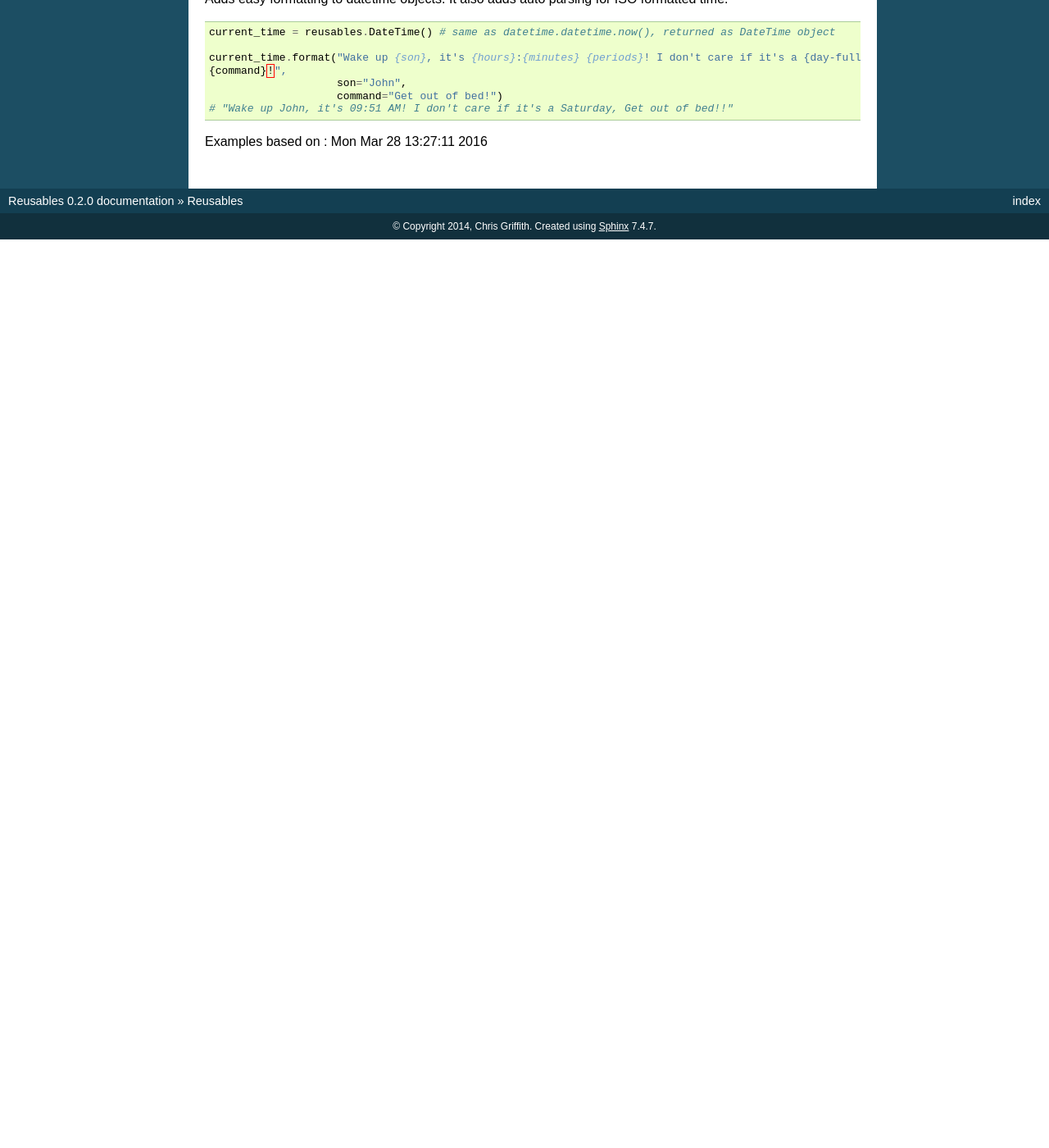
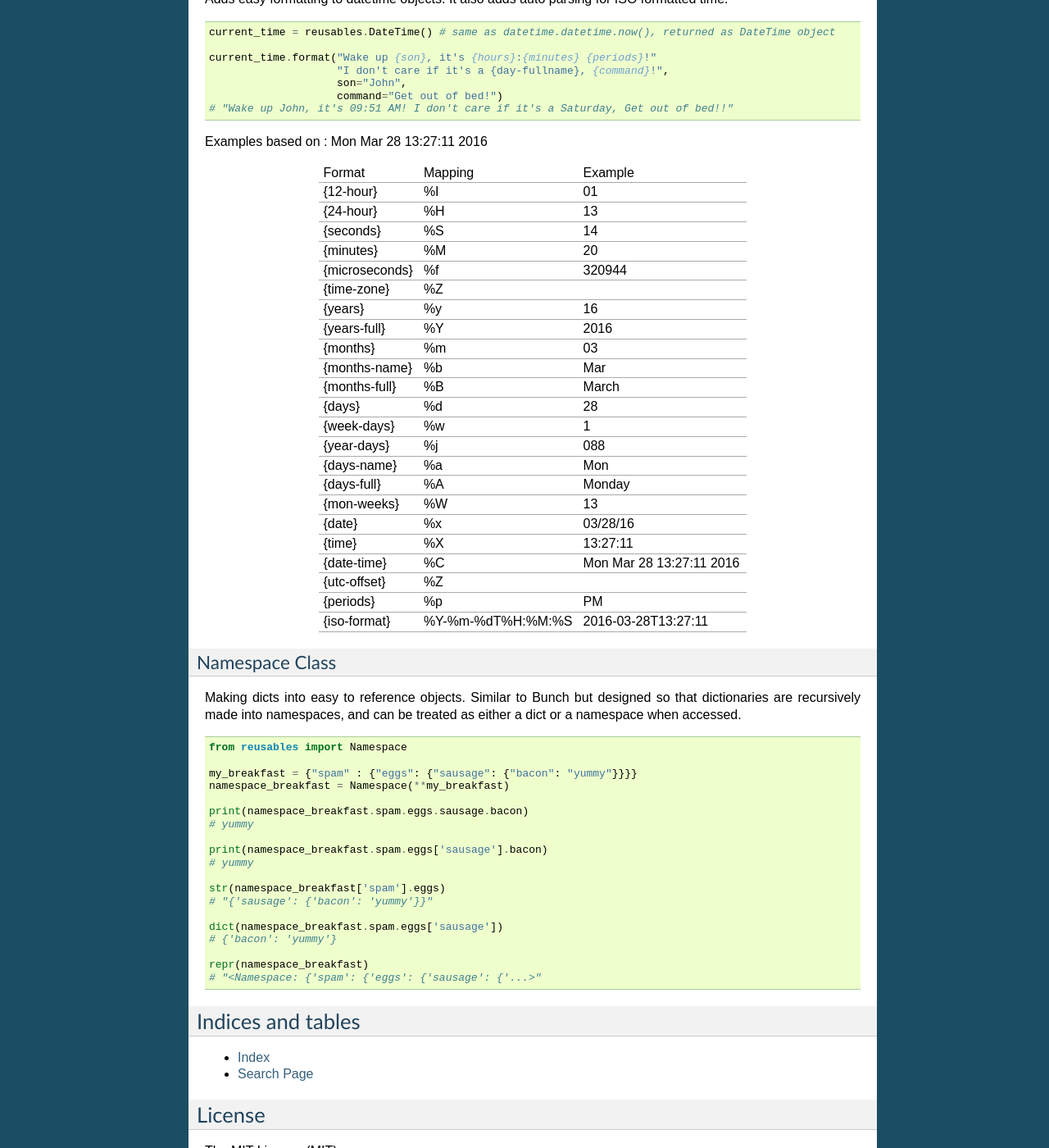
Before and after one commit to cdgriffith/Reusables, a Sphinx documentation site: the page built from doc/source/index.rst, in a window 1280 px wide and 1400 px high, scrolled down 660 px. Shown: the whole window at 82% size. Built offline with Sphinx 7.4.7, drawn with Linux system fonts in a browser that asks for light colours; before the commit the page ends 952 px from its top, so only the background shows below that; some of the changed text lies outside the part shown.

Commit message:
Fixing table [ci skip]

```diff
--- a/doc/source/index.rst
+++ b/doc/source/index.rst
@@ -44,8 +44,8 @@ Adds easy formatting to datetime objects. It also adds auto parsing for ISO form
 
         current_time = reusables.DateTime() # same as datetime.datetime.now(), returned as DateTime object
 
-        current_time.format("Wake up {son}, it's {hours}:{minutes} {periods}! I don't care if it's a {day-fullname},
-        {command}!",
+        current_time.format("Wake up {son}, it's {hours}:{minutes} {periods}!"
+                            "I don't care if it's a {day-fullname}, {command}!",
                             son="John",
                             command="Get out of bed!")
         # "Wake up John, it's 09:51 AM! I don't care if it's a Saturday, Get out of bed!!"
@@ -79,6 +79,7 @@ Examples based on : Mon Mar 28 13:27:11 2016
 {utc-offset}            %Z
 {periods}               %p                 PM
 {iso-format}            %Y-%m-%dT%H:%M:%S  2016-03-28T13:27:11
+===================== =================== ===========================
 
 
 Namespace Class
```
